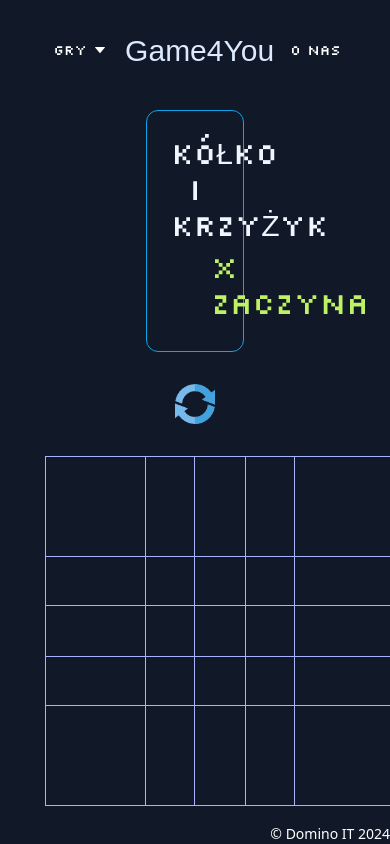
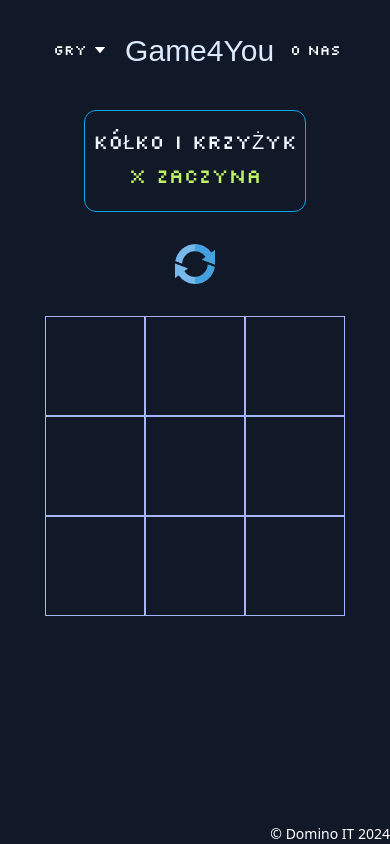
Before and after one commit to DominoxB/Game4You, a Vue app: page /SinglePlayer in a window 390 px wide. Built offline with nearby package versions, Linux system fonts and the light colour scheme; a web font is replaced by a local one; what tailwindcss-animated would draw is missing.

Commit message:
feat: add responsive classes

```diff
--- a/src/components/atoms/CardItemTicTacToe.vue
+++ b/src/components/atoms/CardItemTicTacToe.vue
@@ -1,6 +1,6 @@
 <template>
   <div
-    class="text-[85px] font-silk border border-indigo-300 w-[150px] h-[150px] flex items-center justify-center select-none"
+    class="text-6xl md:text-[85px] font-silk border border-indigo-300 w-[100px] h-[100px] md:w-[150px] md:h-[150px] flex items-center justify-center select-none"
     @click="clickCard">
     <span class="bg-gradient-to-r from-pink-500 to-violet-500 text-transparent bg-clip-text" v-if="isX">{{ cardValue
     }}</span>
--- a/src/components/atoms/TicTacToeInfoBoard.vue
+++ b/src/components/atoms/TicTacToeInfoBoard.vue
@@ -1,6 +1,6 @@
 <template>
   <div
-    class="text-center border border-sky-500 p-6 rounded-xl text-blue-100 text-3xl uppercase font-silk w-1/4">
+    class="text-center border border-sky-500 py-4 px-1 md:p-6 rounded-xl text-blue-100 text-xl md:text-2xl lg:text-3xl uppercase font-silk lg::w-1/4">
     <div class="text-blue-50">Kółko i krzyżyk</div>
     <div class="px-10 py-1.5 rounded-md text-lime-300">{{ message }}</div>
   </div>
```
